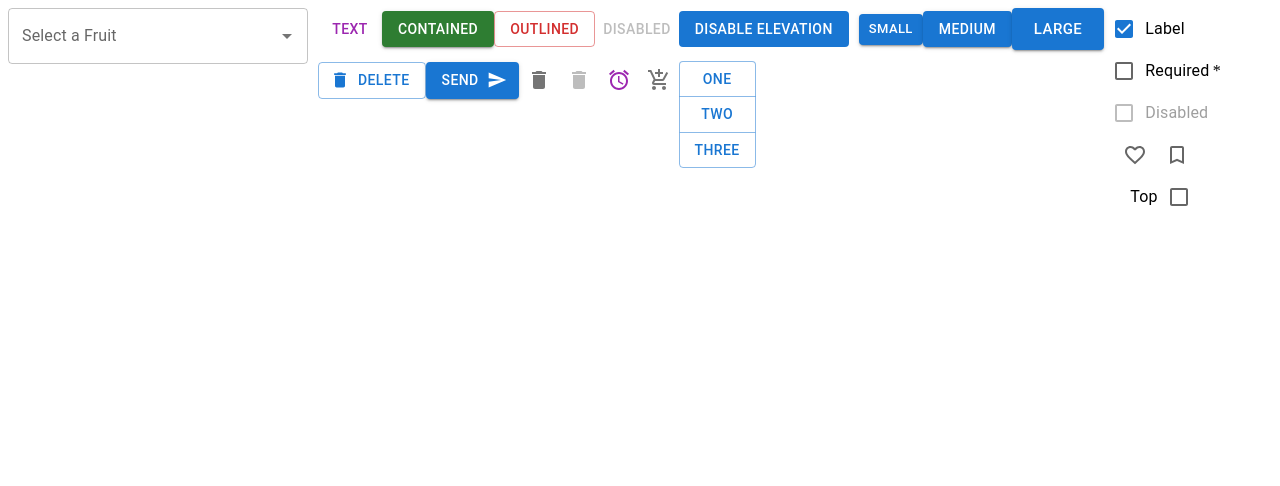
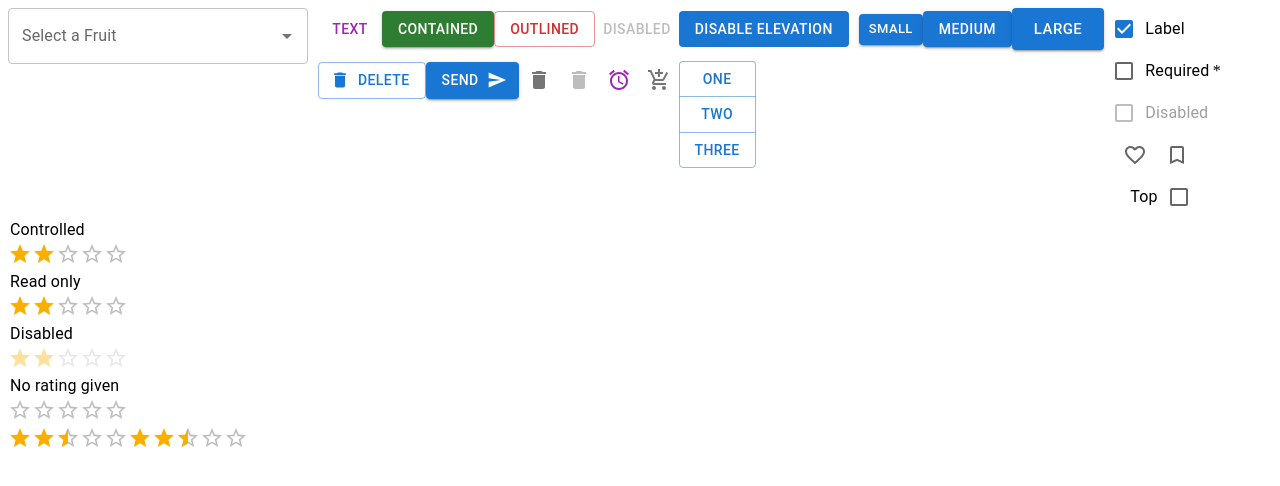
Before and after one commit to SucaadSalaadcis/MUI, a React (Vite) app: page / in a window 1280 px wide. Shown: the top 486 px of the page. Built offline with nearby package versions, Linux system fonts and the light colour scheme.

Commit message:
added rating

```diff
--- a/src/App.jsx
+++ b/src/App.jsx
@@ -2,15 +2,20 @@
 import AutocompleteEx from './components/AutocompleteEx'
 import ButtonsEx from './components/ButtonsEx'
 import CheckBoxEx from './components/CheckBoxEx'
+import RatingEx from './components/RatingEx'
 
 
 export default function App() {
   return (
-    <div style={{ display: 'flex', gap: '10px' }}>
+    <>
+      <div style={{ display: 'flex', gap: '10px' }}>
 
-      <AutocompleteEx />
-      <ButtonsEx />
-      <CheckBoxEx />
-    </div>
+        <AutocompleteEx />
+        <ButtonsEx />
+        <CheckBoxEx />
+
+      </div>
+      <RatingEx />
+    </>
   )
 }
--- a/src/components/RatingEx.jsx
+++ b/src/components/RatingEx.jsx
@@ -0,0 +1,33 @@
+import * as React from 'react';
+import Box from '@mui/material/Box';
+import Rating from '@mui/material/Rating';
+import Typography from '@mui/material/Typography';
+
+export default function RatingEx() {
+    const [value, setValue] = React.useState(2);
+
+    return (
+        <div >
+            <Typography component="legend">Controlled</Typography>
+            <Rating
+                name="simple-controlled"
+                value={value}
+                onChange={(event, newValue) => {
+                    setValue(newValue);
+                }}
+            />
+            <Typography component="legend">Read only</Typography>
+            <Rating name="read-only" value={value} readOnly />
+            <Typography component="legend">Disabled</Typography>
+            <Rating name="disabled" value={value} disabled />
+            <Typography component="legend">No rating given</Typography>
+            <Rating name="no-value" value={null} />
+
+            <div>
+                <Rating name="half-rating" defaultValue={2.5} precision={0.5} />
+                <Rating name="half-rating-read" defaultValue={2.5} precision={0.5} readOnly />
+            </div>
+
+        </div>
+    );
+}
```
